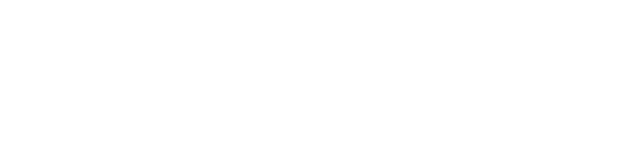
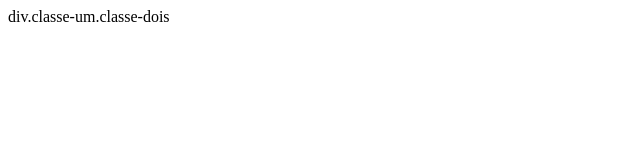
Before and after one commit to narakushi/curso-secao-33-landing-page, a plain HTML site: page aula624/emmet.html in a window 1280 px wide. Shown: the whole page, without its empty margins (0-640 px from the left). Drawn offline with Linux system fonts and the light colour scheme.

Commit message:
criando uma div com duas class por meio de emmet abb

```diff
--- a/aula624/emmet.html
+++ b/aula624/emmet.html
@@ -6,8 +6,6 @@
     <title>Document</title>
 </head>
 <body>
-    <div class="class-um classe-dois">
-
-    </div>
+    div.classe-um.classe-dois
 </body>
 </html>
```
